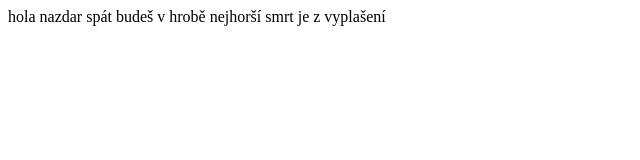
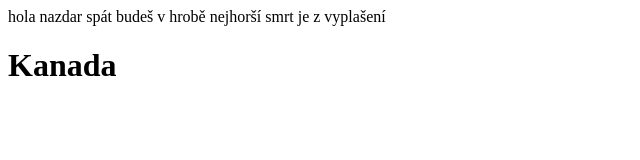
Before and after one commit to stelafancikova-ui/stelafancikova-ui.github.io, a plain HTML site: page index.html in a window 1280 px wide. Shown: the whole page, without its empty margins (0-640 px from the left). Drawn offline with Linux system fonts and the light colour scheme.

Commit message:
Update index.html

```diff
--- a/index.html
+++ b/index.html
@@ -2,3 +2,4 @@
 nazdar
 spát budeš v hrobě
 nejhorší smrt je z vyplašení
+<h1>Kanada</h1>
```
